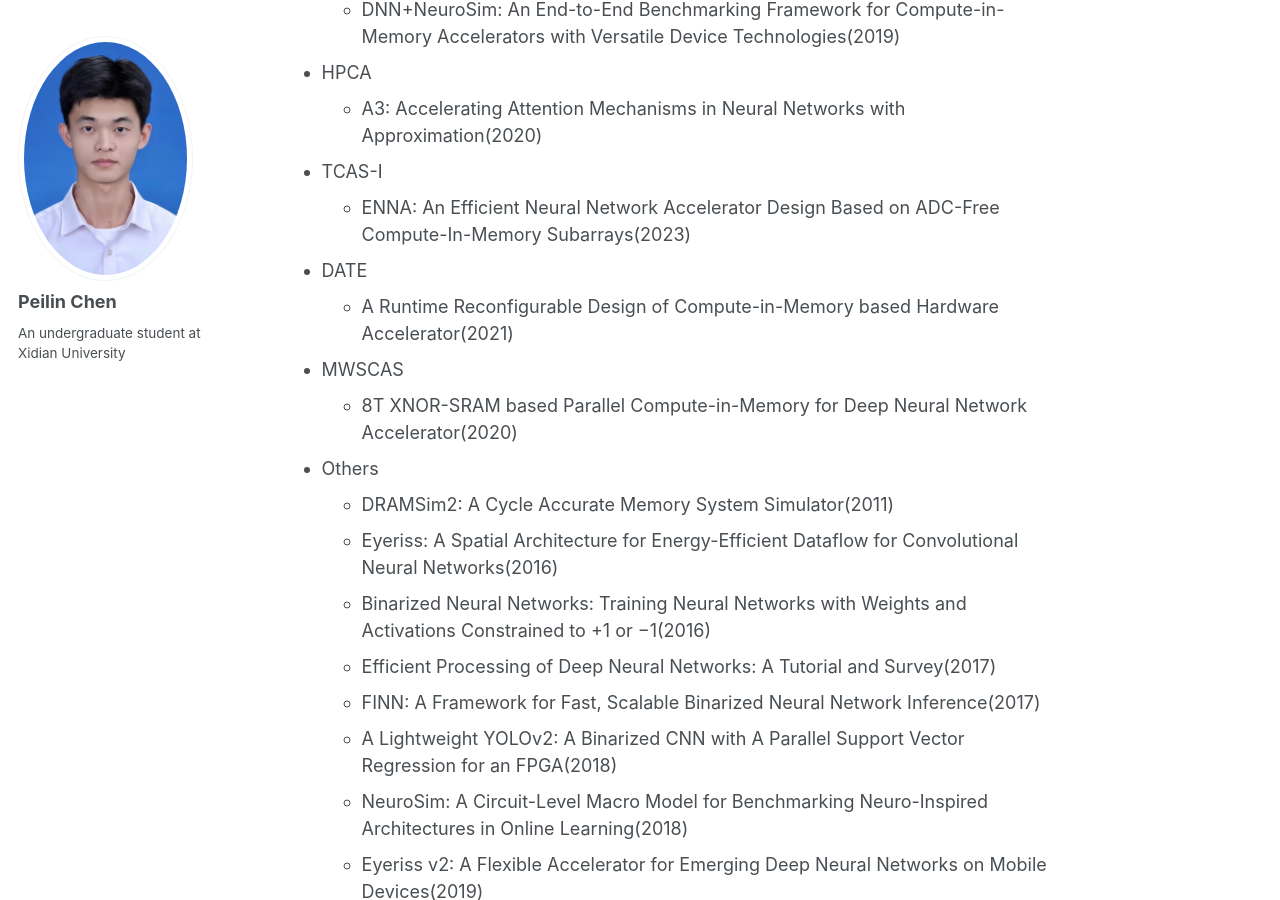
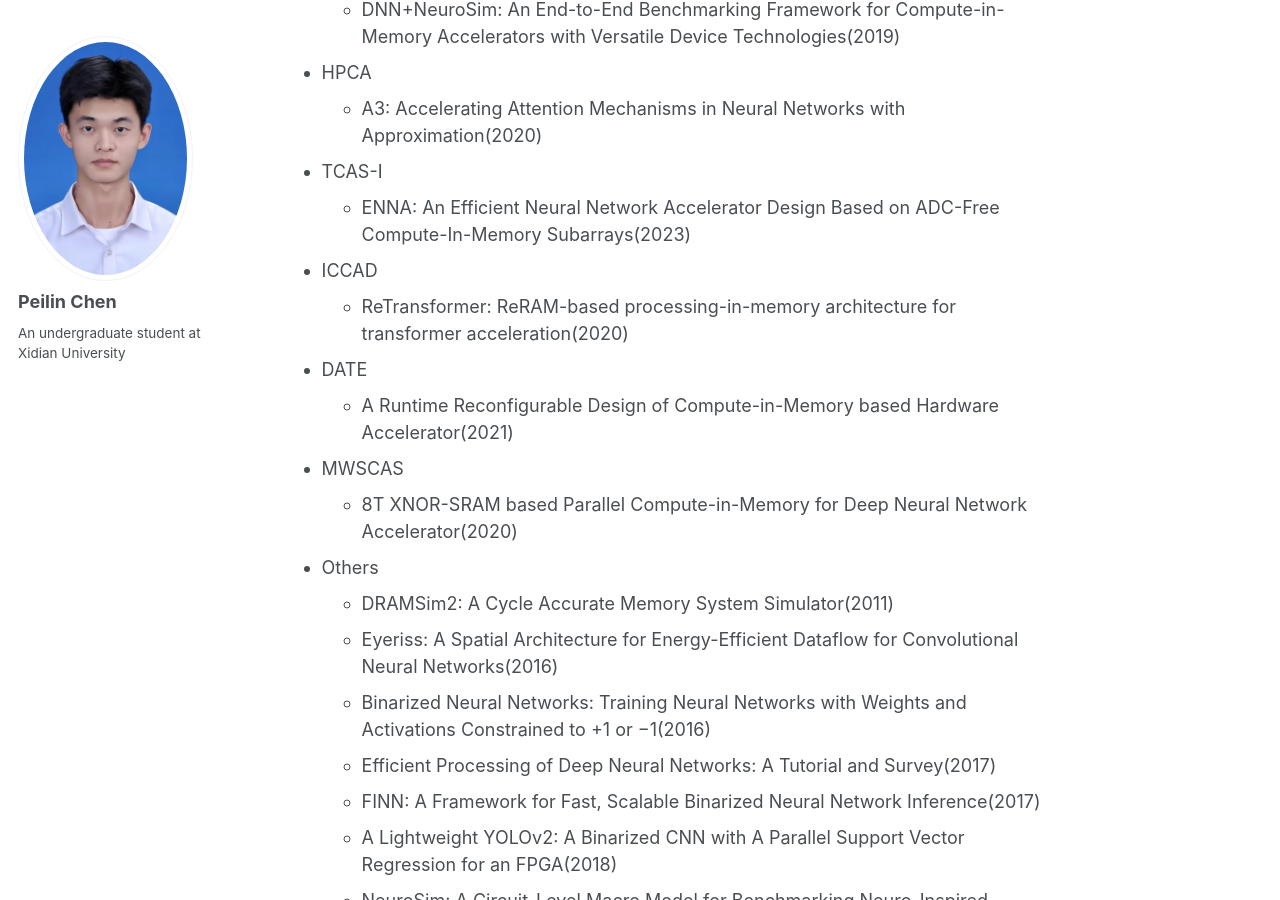
Before and after one commit to peilin-chen/peilin-chen.github.io, a Jekyll site: the page built from _pages/reading list.md, in a window 1280 px wide and 900 px high, scrolled down 1796 px. Built offline with Jekyll 4.4.1, drawn with Linux system fonts in a browser that asks for light colours.

Commit message:
Update reading list.md

```diff
--- a/_pages/reading list.md
+++ b/_pages/reading list.md
@@ -37,6 +37,8 @@ author_profile: true
   - A3: Accelerating Attention Mechanisms in Neural Networks with Approximation(2020)
 * TCAS-I
   - ENNA: An Efficient Neural Network Accelerator Design Based on ADC-Free Compute-In-Memory Subarrays(2023)
+* ICCAD
+  - ReTransformer: ReRAM-based processing-in-memory architecture for transformer acceleration(2020)
 * DATE
   - A Runtime Reconfigurable Design of Compute-in-Memory based Hardware Accelerator(2021)
 * MWSCAS
```
